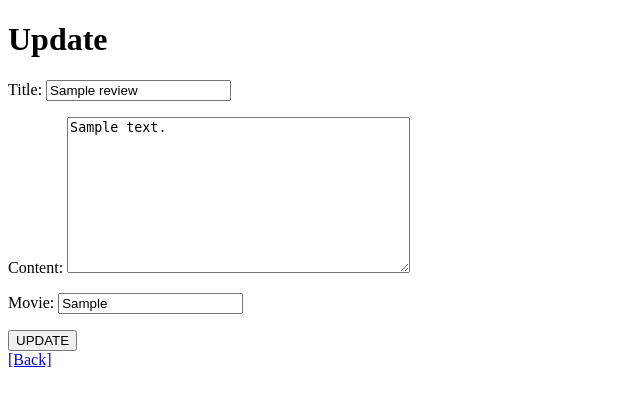
After one commit to iblug/Movie_Review, a Django app: page /reviews/1/update/ in a window 1280 px wide. The commit adds this page. Shown: the top 406 px of the page, without its empty margins (0-640 px from the left). Run offline with Django 3.2, Linux system fonts and the light colour scheme; a user stored in the database is signed in; tables that the repository leaves empty hold one stand-in row (values such as "Sample post").

Commit message:
Add reviews-update

```diff
--- a/accounts/views.py
+++ b/accounts/views.py
@@ -22,8 +22,8 @@ def signup(request):
     if request.method == 'POST':
         form = CustomUserCreationForm(request.POST)
         if form.is_valid():
-            form.save()
-            auth_login(request, form.get_user())
+            user = form.save()
+            auth_login(request, user)
             return redirect('reviews:index')
     else:
         form = CustomUserCreationForm()
--- a/reviews/templates/reviews/detail.html
+++ b/reviews/templates/reviews/detail.html
@@ -8,5 +8,8 @@
 <p>후기 내용 - {{ review.content }}</p>
 <p>영화 이름 - {{ review.movie }}</p>
 <hr>
+{% if request.user == review.user %}
+<a href="{% url 'reviews:update' review.pk %}">[UPDATE]</a>
+{% endif %}
 <a href="{% url 'reviews:index' %}">[Back]</a>
 {% endblock content %}
--- /dev/null
+++ b/reviews/templates/reviews/update.html
@@ -0,0 +1,11 @@
+{% extends 'base.html' %}
+
+{% block content %}
+<h1>Update</h1>
+<form action="#" method='POST'>
+  {% csrf_token %}
+  {{ form.as_p }}
+  <input type="submit" value="UPDATE">
+</form>
+<a href="{% url 'reviews:index' %}">[Back]</a>
+{% endblock content %}
--- a/reviews/urls.py
+++ b/reviews/urls.py
@@ -8,4 +8,5 @@ urlpatterns = [
     path('', views.index, name='index'),
     path('create/', views.create, name='create'),
     path('<int:review_pk>/', views.detail, name='detail'),
+    path('<int:review_pk>/update/', views.update, name='update'),
 ]
--- a/reviews/views.py
+++ b/reviews/views.py
@@ -10,6 +10,7 @@ def index(request):
         'reviews': reviews,
     }
     return render(request, 'reviews/index.html', context)
+
 
 @login_required
 def create(request):
@@ -27,9 +28,30 @@ def create(request):
     }
     return render(request, 'reviews/create.html', context)
 
+
 def detail(request, review_pk):
     review = Review.objects.get(pk=review_pk)
     context = {
         'review': review,
     }
     return render(request, 'reviews/detail.html', context)
+
+
+def update(request, review_pk):
+    review = Review.objects.get(pk=review_pk)
+
+    if request.user == review.user:
+        if request.method == 'POST':
+            form = ReviewForm(request.POST, instance=review)
+            if form.is_valid():
+                form.save()
+                return redirect('reviews:detail', review.pk)
+        else:
+            form = ReviewForm(instance=review)
+    else:
+        return redirect('reviews:index')
+    context = {
+        'review': review,
+        'form': form,
+    }
+    return render(request, 'reviews/update.html', context)
```
